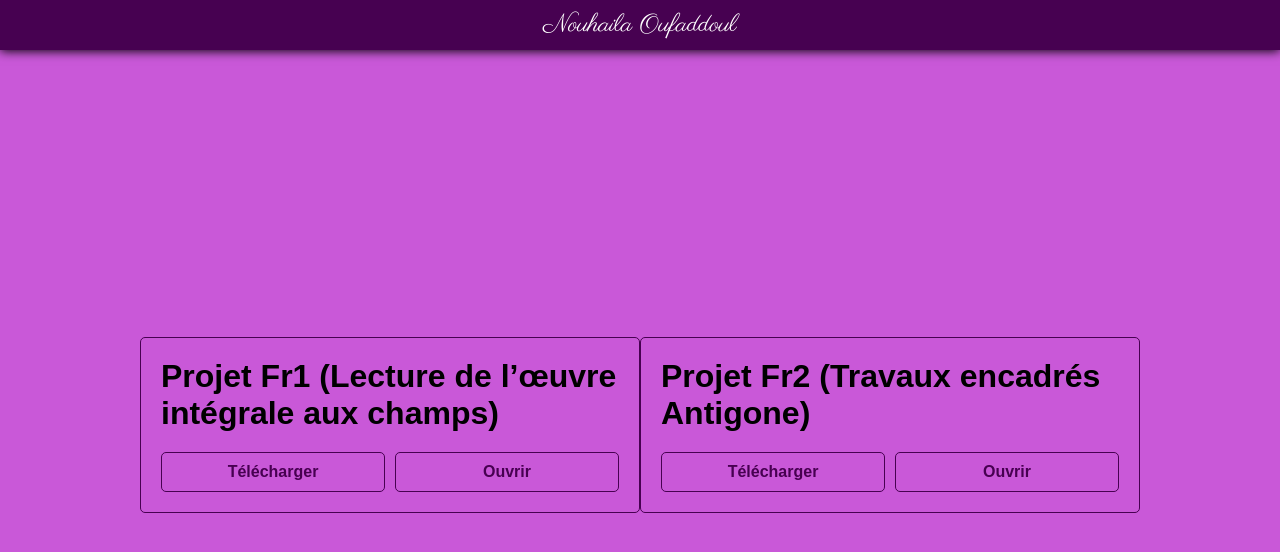
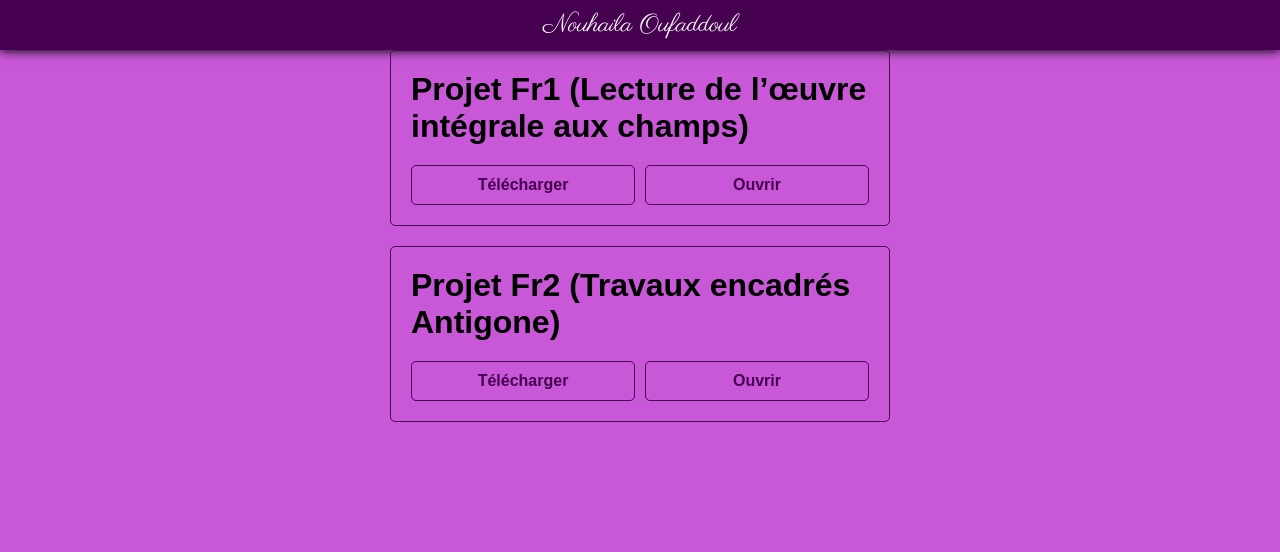
Before and after one commit to nouhailaouf/nouhailaouf.github.io, a plain HTML site: page index.html in a window 1280 px wide. Drawn offline with Linux system fonts and the light colour scheme.

Commit message:
Update main.css

```diff
--- a/style/main.css
+++ b/style/main.css
@@ -31,7 +31,8 @@ nav{
 main{
     height: calc(100% - 50px);
     display: flex;
-    justify-content: center;
+    flex-direction:column;
+    gap:20px;
     align-items: center;
 }
 main>div{
```
